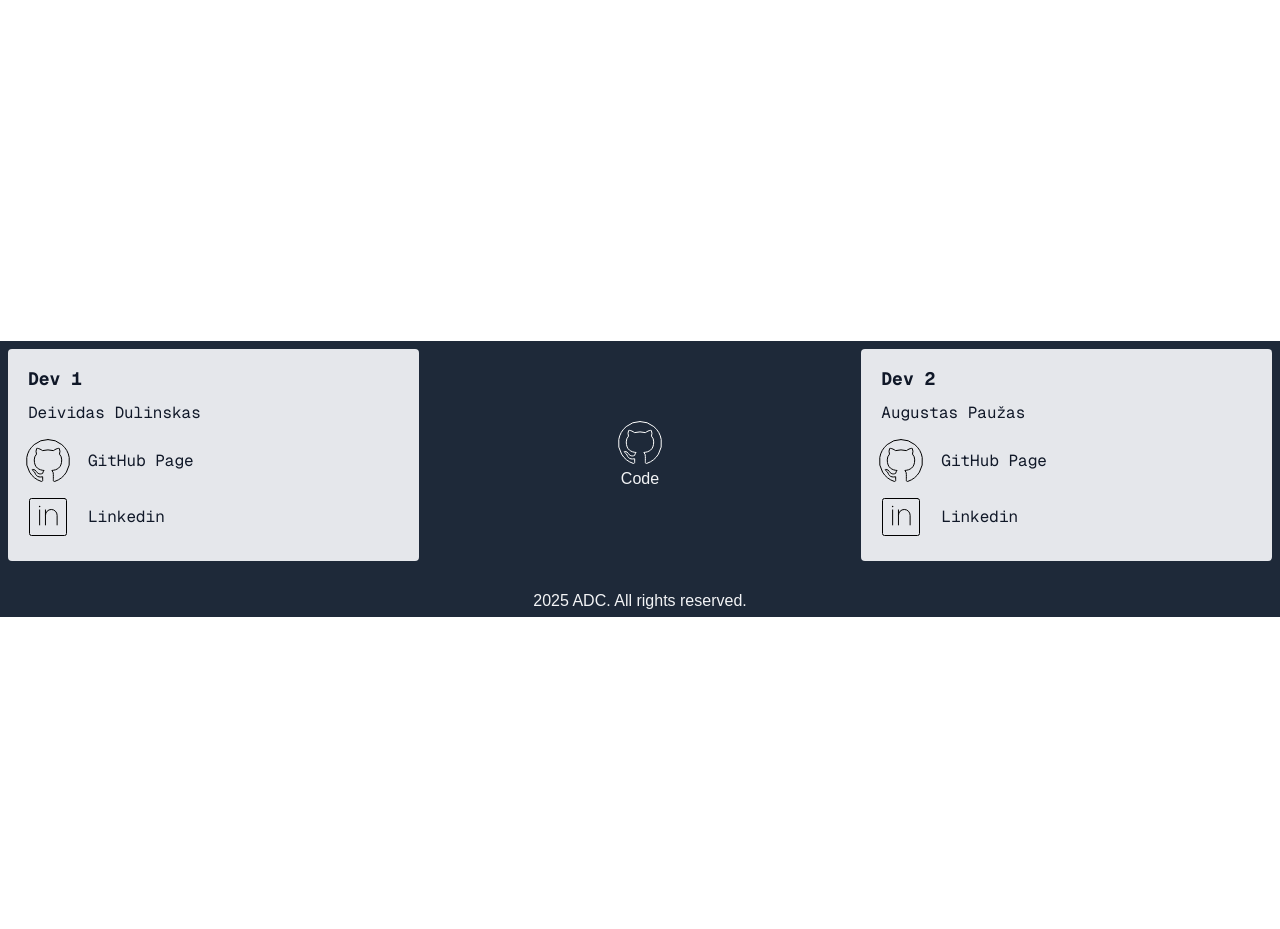
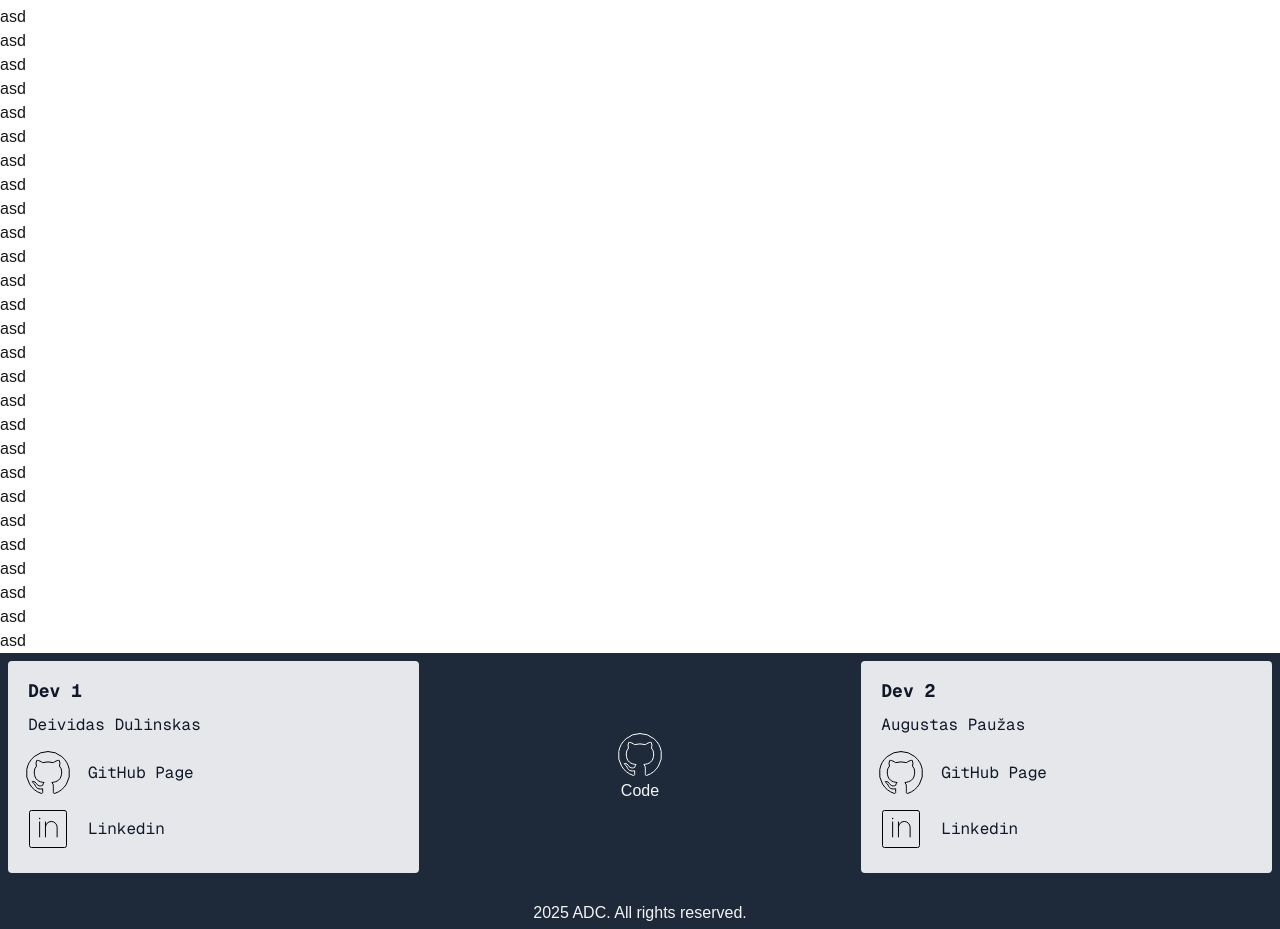
Before and after one commit to deividasdul/ADC, a Next.js app: page /login in a window 1280 px wide. Shown: the part 183-1112 px from the top of the page. Before the commit the page ends 800 px from the top, so only its background shows below. Built offline with nearby package versions, Linux system fonts and the light colour scheme.

Commit message:
Add reusable component for footer

```diff
--- /dev/null
+++ b/app/components/DevDiv.jsx
@@ -0,0 +1,65 @@
+import React from "react";
+
+const DevDiv = ({ index, fullName, github }) => {
+  return (
+    <div class="bg-gray-200 p-4 rounded">
+      <p class="pb-2 pl-1 font-bold text-lg ">Dev {index}</p>
+      <p class="pb-2 pl-1 ">{fullName}</p>
+      <div class="flex items-center py-1">
+        <a class="" href={github}>
+          <svg
+            class="w-12 h-12"
+            viewBox="0 0 48 48"
+            xmlns="http://www.w3.org/2000/svg"
+            fill="black"
+          >
+            <path
+              fill="none"
+              stroke="black"
+              strokeLinecap="round"
+              strokeLinejoin="round"
+              fillRule="evenodd"
+              d="M24,2.5a21.5,21.5,0,0,0-6.8,41.9c1.08.2,1.47-.46,1.47-1s0-1.86,0-3.65c-6,1.3-7.24-2.88-7.24-2.88A5.7,5.7,0,0,0,9,33.68c-1.95-1.33.15-1.31.15-1.31a4.52,4.52,0,0,1,3.29,2.22c1.92,3.29,5,2.34,6.26,1.79a4.61,4.61,0,0,1,1.37-2.88c-4.78-.54-9.8-2.38-9.8-10.62a8.29,8.29,0,0,1,2.22-5.77,7.68,7.68,0,0,1,.21-5.69s1.8-.58,5.91,2.2a20.46,20.46,0,0,1,10.76,0c4.11-2.78,5.91-2.2,5.91-2.2a7.74,7.74,0,0,1,.21,5.69,8.28,8.28,0,0,1,2.21,5.77c0,8.26-5,10.07-9.81,10.61a5.12,5.12,0,0,1,1.46,4c0,2.87,0,5.19,0,5.9s.39,1.24,1.48,1A21.5,21.5,0,0,0,24,2.5"
+            />
+          </svg>
+        </a>
+        <a href={github}>
+          <p class="px-4">GitHub Page</p>
+        </a>
+      </div>
+
+      <div class="flex items-center py-1">
+        <a class="" href="#">
+          <svg
+            class="w-12 h-12"
+            viewBox="0 0 48 48"
+            xmlns="http://www.w3.org/2000/svg"
+            fill="black"
+          >
+            <g id="SVGRepo_iconCarrier">
+              <defs>
+                <style>{`.b{fill:black;}.c{fill:none;stroke:black;stroke-linecap:round;stroke-linejoin:round;}`}</style>
+              </defs>
+              <circle className="b" cx="15.64" cy="13.46" r="0.75" />
+              <line className="c" x1="15.64" y1="16.93" x2="15.64" y2="31.91" />
+              <path
+                className="c"
+                d="m33.11 31.91v-9.61a5.83 5.83 0 0 0-5.82-5.82 5.83 5.83 0 0 0-5.83 5.82v9.61"
+              />
+              <line className="c" x1="21.46" y1="22.3" x2="21.46" y2="16.93" />
+              <path
+                className="c"
+                d="m40.5 5.5h-33a2 2 0 0 0-2 2v33a2 2 0 0 0 2 2h33a2 2 0 0 0 2-2v-33a2 2 0 0 0-2-2z"
+              />
+            </g>
+          </svg>
+        </a>
+        <a href="#">
+          <p class="px-4">Linkedin</p>
+        </a>
+      </div>
+    </div>
+  );
+};
+
+export default DevDiv;
--- a/app/components/Footer.jsx
+++ b/app/components/Footer.jsx
@@ -1,74 +1,28 @@
 import React from "react";
+import DevDiv from "../components/DevDiv";
+
 const Footer = () => {
-  return <>
-    <footer class=" bg-gray-800 text-gray-100" >
+  return (
+    <>
+      <footer class=" bg-gray-800 text-gray-100">
         <div class="flex flex-wrap text-gray-900">
           <div class="w-full md:w-1/3  p-2 mb-4 font-mono">
-                <div class="bg-gray-200 p-4 rounded">
-                    <p class="pb-2 pl-1 font-bold text-lg ">
-                        Dev 1
-                    </p>
-                    <p class="pb-2 pl-1 ">
-                        Deividas Dulinskas
-                    </p>
-                    <div class="flex items-center py-1">
-                        <a class="" href="https://github.com/deividasdul">
-                            <svg class="w-12 h-12" viewBox="0 0 48 48" xmlns="http://www.w3.org/2000/svg" fill="black">
-                            <path
-                                fill="none"
-                                stroke="black"
-                                strokeLinecap="round"
-                                strokeLinejoin="round"
-                                fillRule="evenodd"
-                                d="M24,2.5a21.5,21.5,0,0,0-6.8,41.9c1.08.2,1.47-.46,1.47-1s0-1.86,0-3.65c-6,1.3-7.24-2.88-7.24-2.88A5.7,5.7,0,0,0,9,33.68c-1.95-1.33.15-1.31.15-1.31a4.52,4.52,0,0,1,3.29,2.22c1.92,3.29,5,2.34,6.26,1.79a4.61,4.61,0,0,1,1.37-2.88c-4.78-.54-9.8-2.38-9.8-10.62a8.29,8.29,0,0,1,2.22-5.77,7.68,7.68,0,0,1,.21-5.69s1.8-.58,5.91,2.2a20.46,20.46,0,0,1,10.76,0c4.11-2.78,5.91-2.2,5.91-2.2a7.74,7.74,0,0,1,.21,5.69,8.28,8.28,0,0,1,2.21,5.77c0,8.26-5,10.07-9.81,10.61a5.12,5.12,0,0,1,1.46,4c0,2.87,0,5.19,0,5.9s.39,1.24,1.48,1A21.5,21.5,0,0,0,24,2.5"
+            <DevDiv
+              index={1}
+              fullName={"Deividas Dulinskas"}
+              github={"https://github.com/deividasdul"}
             />
-                            </svg>
-                        </a>
-                        <a href="https://github.com/deividasdul">
-                            <p class="px-4">
-                                GitHub Page
-                            </p>
-                        </a>
           </div>
 
-                    <div class="flex items-center py-1">
-                        <a class="" href="#">
+          <div class="w-full md:w-1/3 p-2 mb-4 flex flex-col justify-center items-center">
+            <div class="">
+              <a class="" href="https://github.com/deividasdul/adc">
                 <svg
                   class="w-12 h-12"
                   viewBox="0 0 48 48"
                   xmlns="http://www.w3.org/2000/svg"
                   fill="black"
                 >
-                            <g id="SVGRepo_iconCarrier">
-                                <defs>
-                                <style>{`.b{fill:black;}.c{fill:none;stroke:black;stroke-linecap:round;stroke-linejoin:round;}`}</style>
-                                </defs>
-                                <circle className="b" cx="15.64" cy="13.46" r="0.75" />
-                                <line className="c" x1="15.64" y1="16.93" x2="15.64" y2="31.91" />
-                                <path
-                                className="c"
-                                d="m33.11 31.91v-9.61a5.83 5.83 0 0 0-5.82-5.82 5.83 5.83 0 0 0-5.83 5.82v9.61"
-                                />
-                                <line className="c" x1="21.46" y1="22.3" x2="21.46" y2="16.93" />
-                                <path
-                                className="c"
-                                d="m40.5 5.5h-33a2 2 0 0 0-2 2v33a2 2 0 0 0 2 2h33a2 2 0 0 0 2-2v-33a2 2 0 0 0-2-2z"
-                                />
-                            </g>
-                            </svg>
-                        </a>
-                        <a href="#">
-                            <p class="px-4">
-                                Linkedin
-                            </p>
-                        </a>
-                    </div>
-                </div>
-            </div>
-            <div class="w-full md:w-1/3 p-2 mb-4 flex flex-col justify-center items-center">
-                <div class="">
-                    <a class="" href="https://github.com/deividasdul/adc">
-                        <svg class="w-12 h-12" viewBox="0 0 48 48" xmlns="http://www.w3.org/2000/svg" fill="black">
                   <path
                     fill="none"
                     stroke="white"
@@ -81,81 +35,26 @@ const Footer = () => {
               </a>
             </div>
             <div class="">
-                    <p class="text-gray-100">
-                        Code
-                    </p>
+              <p class="text-gray-100">Code</p>
             </div>
           </div>
           <div class="w-full md:w-1/3  p-2 mb-4 font-mono">
-                <div class="bg-gray-200 p-4 rounded">
-                    <p class="pb-2 pl-1 font-bold text-lg ">
-                        Dev 2
-                    </p>
-                    <p class="pb-2 pl-1 ">
-                        Augustas Paužas
-                    </p>
-                    <div class="flex items-center py-1">
-                        <a class="" href="https://github.com/augustaspauzas">
-                            <svg class="w-12 h-12" viewBox="0 0 48 48" xmlns="http://www.w3.org/2000/svg" fill="black">
-                            <path
-                                fill="none"
-                                stroke="black"
-                                strokeLinecap="round"
-                                strokeLinejoin="round"
-                                fillRule="evenodd"
-                                d="M24,2.5a21.5,21.5,0,0,0-6.8,41.9c1.08.2,1.47-.46,1.47-1s0-1.86,0-3.65c-6,1.3-7.24-2.88-7.24-2.88A5.7,5.7,0,0,0,9,33.68c-1.95-1.33.15-1.31.15-1.31a4.52,4.52,0,0,1,3.29,2.22c1.92,3.29,5,2.34,6.26,1.79a4.61,4.61,0,0,1,1.37-2.88c-4.78-.54-9.8-2.38-9.8-10.62a8.29,8.29,0,0,1,2.22-5.77,7.68,7.68,0,0,1,.21-5.69s1.8-.58,5.91,2.2a20.46,20.46,0,0,1,10.76,0c4.11-2.78,5.91-2.2,5.91-2.2a7.74,7.74,0,0,1,.21,5.69,8.28,8.28,0,0,1,2.21,5.77c0,8.26-5,10.07-9.81,10.61a5.12,5.12,0,0,1,1.46,4c0,2.87,0,5.19,0,5.9s.39,1.24,1.48,1A21.5,21.5,0,0,0,24,2.5"
+            <DevDiv
+              index={2}
+              fullName={"Augustas Paužas"}
+              github={"https://github.com/augustaspauzas"}
             />
-                            </svg>
-                        </a>
-                        <a href="https://github.com/augustaspauzas">
-                            <p class="px-4">
-                                GitHub Page
-                            </p>
-                        </a>
-                    </div>
-
-                    <div class="flex items-center py-1">
-                        <a class="" href="#">
-                            <svg
-                            class="w-12 h-12"
-                            viewBox="0 0 48 48"
-                            xmlns="http://www.w3.org/2000/svg"
-                            fill="black"
-                            >
-                            <g id="SVGRepo_iconCarrier">
-                                <defs>
-                                <style>{`.b{fill:black;}.c{fill:none;stroke:black;stroke-linecap:round;stroke-linejoin:round;}`}</style>
-                                </defs>
-                                <circle className="b" cx="15.64" cy="13.46" r="0.75" />
-                                <line className="c" x1="15.64" y1="16.93" x2="15.64" y2="31.91" />
-                                <path
-                                className="c"
-                                d="m33.11 31.91v-9.61a5.83 5.83 0 0 0-5.82-5.82 5.83 5.83 0 0 0-5.83 5.82v9.61"
-                                />
-                                <line className="c" x1="21.46" y1="22.3" x2="21.46" y2="16.93" />
-                                <path
-                                className="c"
-                                d="m40.5 5.5h-33a2 2 0 0 0-2 2v33a2 2 0 0 0 2 2h33a2 2 0 0 0 2-2v-33a2 2 0 0 0-2-2z"
-                                />
-                            </g>
-                            </svg>
-                        </a>
-                        <a href="#">
-                            <p class="px-4">
-                                Linkedin
-                            </p>
-                        </a>
-                    </div>
-                </div>
           </div>
         </div>
 
         <div class="">
-            <p class="text-center py-1">{(new Date().getFullYear())} <a href="/">ADC</a>. All rights reserved.</p>
+          <p class="text-center py-1">
+            {new Date().getFullYear()} <a href="/">ADC</a>. All rights reserved.
+          </p>
         </div>
       </footer>
-
     </>
+  );
 };
 
 export default Footer;
--- a/app/login/page.tsx
+++ b/app/login/page.tsx
@@ -1,7 +1,42 @@
 import React from "react";
 
 const page = () => {
-  return <div>Login</div>;
+  return (
+    <div>
+      <h1>asd</h1>
+      <h1>asd</h1>
+      <h1>asd</h1>
+      <h1>asd</h1>
+      <h1>asd</h1>
+      <h1>asd</h1>
+      <h1>asd</h1>
+      <h1>asd</h1>
+      <h1>asd</h1>
+      <h1>asd</h1>
+      <h1>asd</h1>
+      <h1>asd</h1>
+      <h1>asd</h1>
+      <h1>asd</h1>
+      <h1>asd</h1>
+      <h1>asd</h1>
+      <h1>asd</h1>
+      <h1>asd</h1>
+      <h1>asd</h1>
+      <h1>asd</h1>
+      <h1>asd</h1>
+      <h1>asd</h1>
+      <h1>asd</h1>
+      <h1>asd</h1>
+      <h1>asd</h1>
+      <h1>asd</h1>
+      <h1>asd</h1>
+      <h1>asd</h1>
+      <h1>asd</h1>
+      <h1>asd</h1>
+      <h1>asd</h1>
+      <h1>asd</h1>
+    </div>
+  );
 };
 
 export default page;
--- a/app/page.tsx
+++ b/app/page.tsx
@@ -102,6 +102,7 @@ export default function Home() {
           Go to nextjs.org →
         </a>
       </footer>
+      asd asd asd asd
     </div>
   );
 }
--- a/package.json
+++ b/package.json
@@ -12,11 +12,14 @@
     "@emotion/react": "^11.14.0",
     "@emotion/styled": "^11.14.0",
     "@mui/material": "^6.4.8",
+    "@react-three/drei": "^10.0.4",
+    "@react-three/fiber": "^9.1.0",
     "next": "15.2.3",
     "pg": "^8.14.1",
     "postgres": "^3.4.5",
     "react": "^19.0.0",
-    "react-dom": "^19.0.0"
+    "react-dom": "^19.0.0",
+    "three": "^0.174.0"
   },
   "devDependencies": {
     "@eslint/eslintrc": "^3",
```
Also changed, not shown: 1 other file (tests, documents, lock files or other folders). Lines whose indentation alone changed are shown as unchanged.
